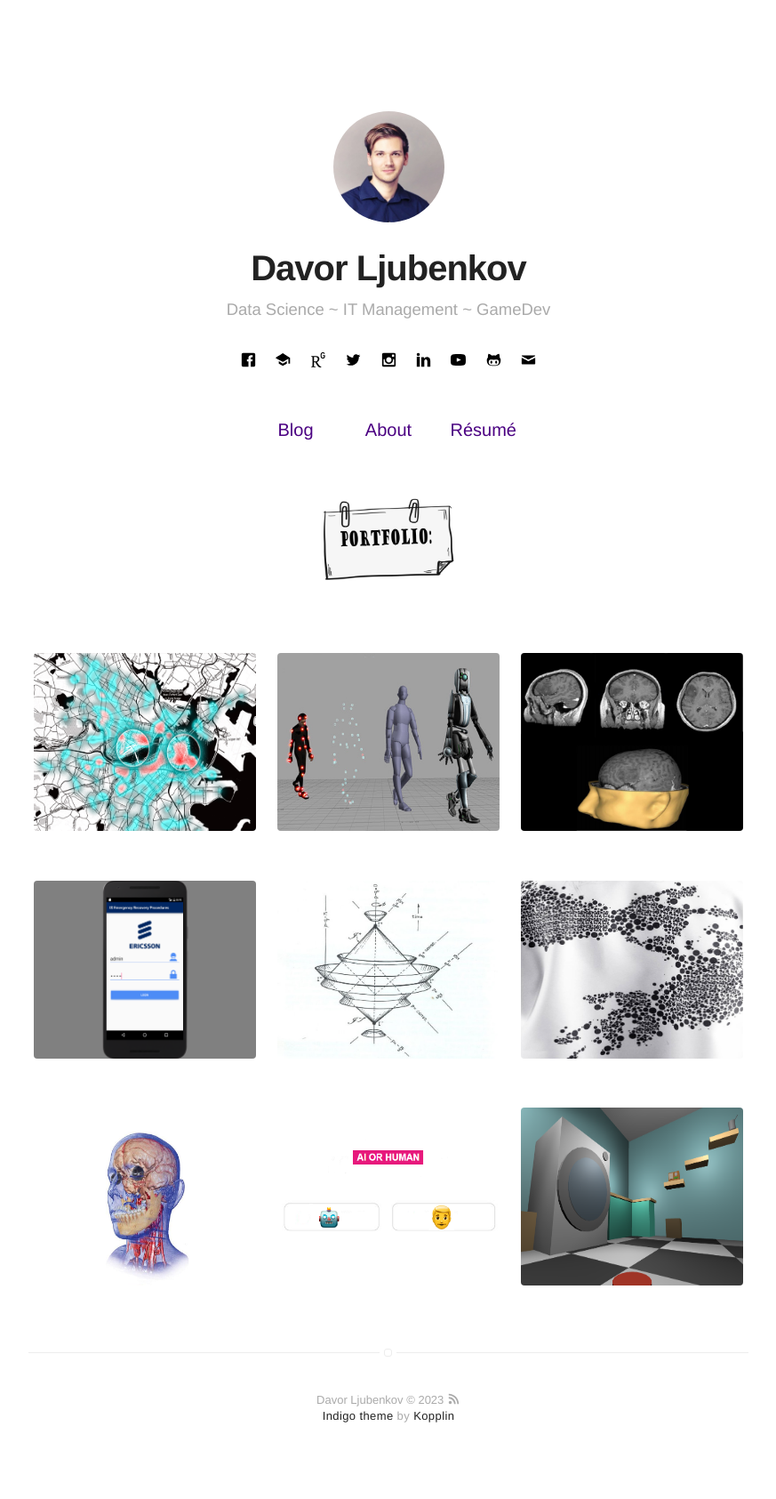
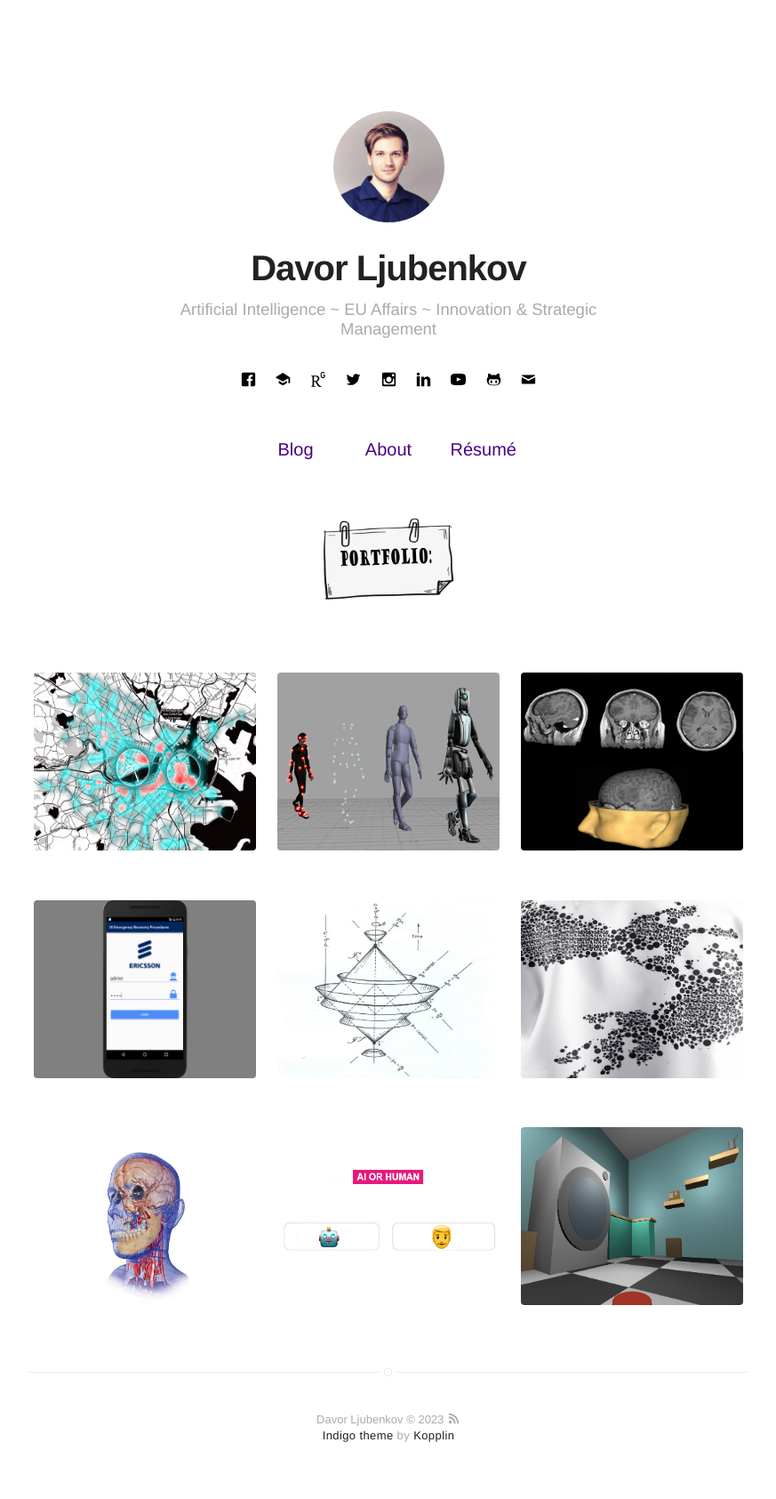
Before and after one commit to dljubenk/dljubenk.github.io, a Jekyll site: the page built from index.html, in a window 1280 px wide. Shown: the whole page at 89% size, without its empty margins (203-1076 px from the left). Built offline with Jekyll 4.4.1, drawn with Linux system fonts in a browser that asks for light colours; before the commit the page ends 1663 px from its top, so only the background shows below that.

Commit message:
Update _config.yml

```diff
--- a/_config.yml
+++ b/_config.yml
@@ -1,6 +1,6 @@
 # main text of home
 name: Davor Ljubenkov
-bio: Data Science ~ IT Management ~ GameDev
+bio: Artificial Intelligence ~ EU Affairs ~ Innovation & Strategic Management
 
 # twitter summary info
 description: Davor Ljubenkov personal website
```
